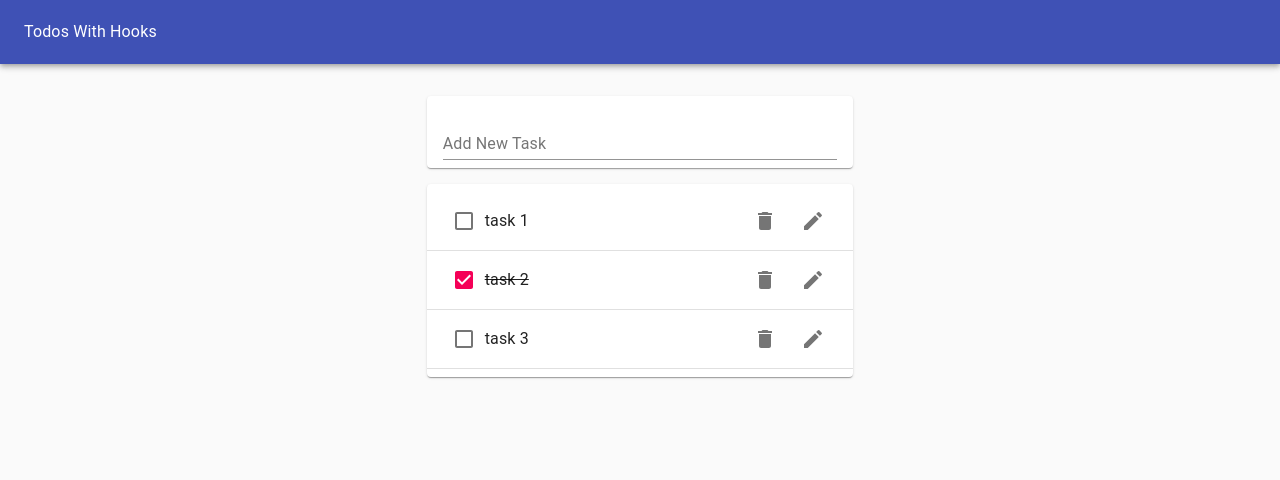
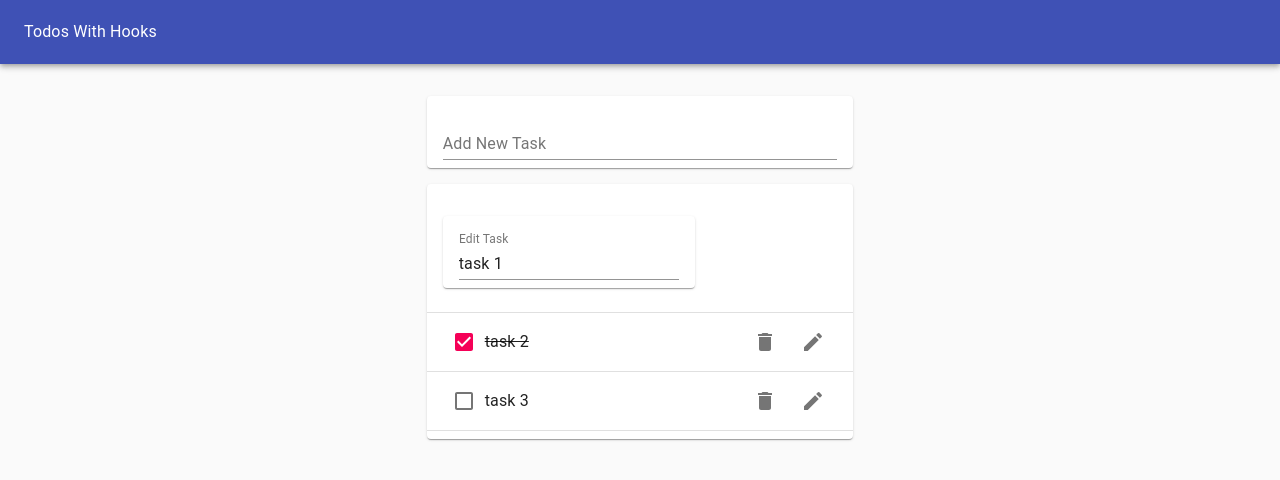
Before and after one commit to billyendres/React-Hooks-With-MaterialUI, a React (Create React App) app: page / in a window 1280 px wide. Both pictures are taken after a click on the button 813 px from the left and 221 px from the top of the page. Shown: the top 480 px of the page. Built offline with nearby package versions, Linux system fonts and the light colour scheme.

Commit message:
CRUD operations completed

```diff
--- a/package.json
+++ b/package.json
@@ -7,7 +7,8 @@
     "@material-ui/icons": "^4.0.1",
     "react": "^16.8.6",
     "react-dom": "^16.8.6",
-    "react-scripts": "3.0.1"
+    "react-scripts": "3.0.1",
+    "uuid": "^3.3.2"
   },
   "scripts": {
     "start": "react-scripts start",
--- /dev/null
+++ b/src/components/EditToDoForm.js
@@ -0,0 +1,31 @@
+import React from "react";
+import useInputState from "../hooks/useInputState";
+
+import Paper from "@material-ui/core/Paper";
+import TextField from "@material-ui/core/TextField";
+
+const EditToDoForm = ({ editTodo, id, task, toggleEditForm }) => {
+	const [value, handleChange, reset] = useInputState(task);
+	return (
+		<Paper style={{ margin: "1rem 0", padding: "0 1rem" }}>
+			<form
+				onSubmit={evt => {
+					evt.preventDefault();
+					editTodo(id, value);
+					reset();
+					toggleEditForm();
+				}}
+			>
+				<TextField
+					value={value}
+					onChange={handleChange}
+					margin="normal"
+					label="Edit Task"
+					fullWidth
+				/>
+			</form>
+		</Paper>
+	);
+};
+
+export default EditToDoForm;
--- a/src/components/ToDoApp.js
+++ b/src/components/ToDoApp.js
@@ -6,17 +6,40 @@ import Toolbar from "@material-ui/core/Toolbar";
 import Grid from "@material-ui/core/Grid";
 import ToDoList from "./ToDoList";
 import ToDoForm from "./ToDoForm";
+// import EditToDoForm from "./EditToDoForm";
+import uuid from "uuid";
 
 const ToDoApp = () => {
 	const initialTodos = [
 		{ id: 1, task: "task 1", completed: false },
 		{ id: 2, task: "task 2", completed: true },
-		{ id: 2, task: "task 3", completed: false }
+		{ id: 3, task: "task 3", completed: false }
 	];
 
 	const [todos, setTodos] = useState(initialTodos);
+
 	const addTodo = newTodo => {
-		setTodos([...todos, { id: 4, task: newTodo, completed: false }]);
+		setTodos([...todos, { id: uuid(), task: newTodo, completed: false }]);
+	};
+
+	const removeTodo = todoId => {
+		const updatedTodos = todos.filter(todo => todo.id !== todoId);
+
+		setTodos(updatedTodos);
+	};
+
+	const toggleTodo = todoId => {
+		const updatedTodos = todos.map(todo =>
+			todo.id === todoId ? { ...todo, completed: !todo.completed } : todo
+		);
+		setTodos(updatedTodos);
+	};
+
+	const editTodo = (todoId, newTask) => {
+		const updatedTodos = todos.map(todo =>
+			todo.id === todoId ? { ...todo, task: newTask } : todo
+		);
+		setTodos(updatedTodos);
 	};
 
 	return (
@@ -43,7 +66,12 @@ const ToDoApp = () => {
 			<Grid container justify="center" style={{ marginTop: "1rem" }}>
 				<Grid item xs={11} md={8} lg={4}>
 					<ToDoForm addTodo={addTodo} />
-					<ToDoList todos={todos} />
+					<ToDoList
+						todos={todos}
+						removeTodo={removeTodo}
+						toggleTodo={toggleTodo}
+						editTodo={editTodo}
+					/>
 				</Grid>
 			</Grid>
 		</Paper>
--- a/src/components/ToDoList.js
+++ b/src/components/ToDoList.js
@@ -4,13 +4,21 @@ import Paper from "@material-ui/core/Paper";
 import List from "@material-ui/core/List";
 import Divider from "@material-ui/core/Divider";
 
-const ToDoList = props => {
+const ToDoList = ({ removeTodo, todos, toggleTodo, editTodo }) => {
 	return (
 		<Paper>
 			<List>
-				{props.todos.map(todo => (
+				{todos.map(todo => (
 					<Fragment>
-						<Todo task={todo.task} key={todo.id} completed={todo.completed} />
+						<Todo
+							id={todo.id}
+							task={todo.task}
+							key={todo.id}
+							completed={todo.completed}
+							removeTodo={removeTodo}
+							toggleTodo={toggleTodo}
+							editTodo={editTodo}
+						/>
 						<Divider />
 					</Fragment>
 				))}
--- a/src/components/Todo.js
+++ b/src/components/Todo.js
@@ -1,4 +1,7 @@
 import React from "react";
+import useToggleState from "../hooks/useToggleState";
+import EditToDoForm from "./EditToDoForm";
+
 import ListItem from "@material-ui/core/ListItem";
 import ListItemText from "@material-ui/core/ListItemText";
 import Checkbox from "@material-ui/core/Checkbox";
@@ -7,24 +10,40 @@ import DeleteIcon from "@material-ui/icons/Delete";
 import EditIcon from "@material-ui/icons/Edit";
 import ListItemSecondaryAction from "@material-ui/core/ListItemSecondaryAction";
 
-const Todo = ({ task, completed, id }) => {
+const Todo = ({ task, completed, id, removeTodo, toggleTodo, editTodo }) => {
+	const [isEditing, toggle] = useToggleState(false);
 	return (
 		<div>
 			<ListItem>
-				<Checkbox tabIndex={-1} checked={completed} />
+				{isEditing ? (
+					<EditToDoForm
+						editTodo={editTodo}
+						id={id}
+						task={task}
+						toggleEditForm={toggle}
+					/>
+				) : (
+					<>
+						<Checkbox
+							tabIndex={-1}
+							checked={completed}
+							onClick={() => toggleTodo(id)}
+						/>
 						<ListItemText
 							style={{ textDecoration: completed ? "line-through" : "none" }}
 						>
 							{task}
 						</ListItemText>
 						<ListItemSecondaryAction>
-					<IconButton aria-label="Delete">
+							<IconButton aria-label="Delete" onClick={() => removeTodo(id)}>
 								<DeleteIcon />
 							</IconButton>
-					<IconButton aria-label="Edit">
+							<IconButton aria-label="Edit" onClick={toggle}>
 								<EditIcon />
 							</IconButton>
 						</ListItemSecondaryAction>
+					</>
+				)}
 			</ListItem>
 		</div>
 	);
--- /dev/null
+++ b/src/hooks/useToggleState.js
@@ -0,0 +1,11 @@
+import { useState } from "react";
+
+const useToggleState = (initialVal = false) => {
+	const [state, setState] = useState(initialVal);
+	const toggle = () => {
+		setState(!state);
+	};
+	return [state, toggle];
+};
+
+export default useToggleState;
```
Lines whose indentation alone changed are shown as unchanged.
